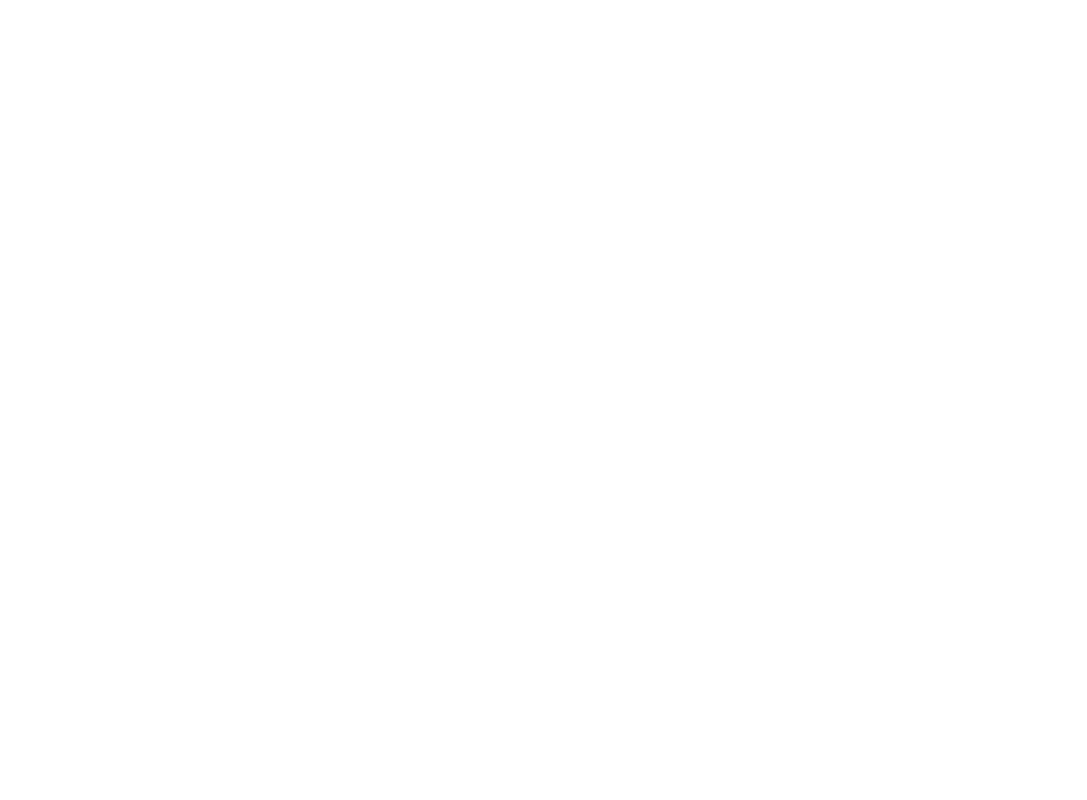
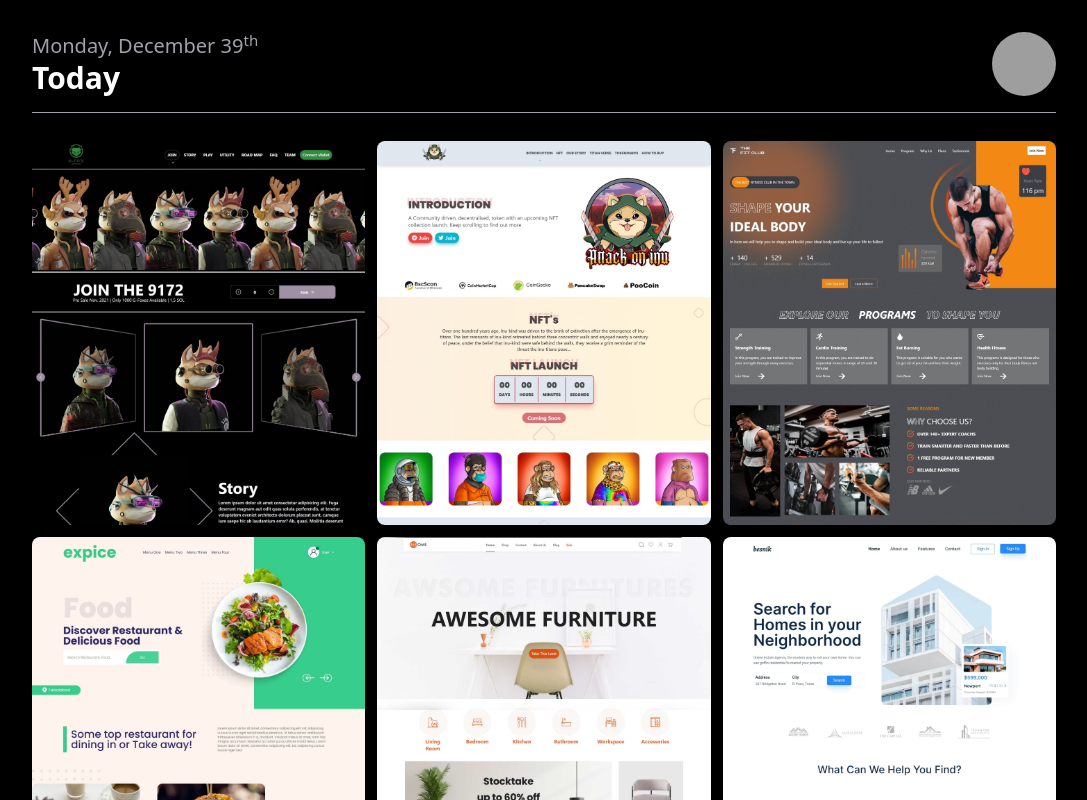
Before and after one commit to Danishsjjd/framer-motion-animations, a React (Vite) app: page /cards/1 in a window 1280 px wide. Before the commit this address had no page. Shown: the top 800 px of the page, without its empty margins (96-1183 px from the left). Built offline with nearby package versions, Linux system fonts and the light colour scheme; grey boxes are pictures that could not be loaded.

Commit message:
fix: card style, product page transition and introduction div

```diff
--- a/src/assets/styles/tailwind.css
+++ b/src/assets/styles/tailwind.css
@@ -3,6 +3,12 @@
 @tailwind utilities;
 
 @layer base {
+  :root {
+    --yellow: 60 100% 50%;
+    --d: 700ms;
+    --e: cubic-bezier(0.19, 1, 0.22, 1);
+  }
+
   body {
     overflow-x: hidden;
   }
--- a/src/components/PageTransition.tsx
+++ b/src/components/PageTransition.tsx
@@ -1,10 +1,13 @@
 import { useIsPresent, motion } from "framer-motion";
 
-const PageTransition = () => {
+const PageTransition = ({ previousPath }: { previousPath?: string }) => {
   const isPresent = useIsPresent();
+
+  const initial = previousPath === "/product" ? false : { scaleX: 1 };
+
   return (
     <motion.div
-      initial={{ scaleX: 1 }}
+      initial={initial}
       animate={{ scaleX: 0, transition: { duration: 0.5, ease: "circOut" } }}
       exit={{
         scaleX: 1,
--- a/src/components/PresenceState.tsx
+++ b/src/components/PresenceState.tsx
@@ -3,10 +3,8 @@ import {
   AnimatePresence,
   useMotionValue,
   useTransform,
-  animate,
-  useAnimation,
 } from "framer-motion";
-import { useEffect, useState } from "react";
+import { useState } from "react";
 
 const buttonVariants = {
   active: {
@@ -22,7 +20,6 @@ const PresenceState = () => {
 
   const x = useMotionValue(0);
   const opacity = useTransform(x, [0, 200], [0, 1]);
-  const controls = useAnimation();
 
   return (
     <>
@@ -31,45 +28,24 @@ const PresenceState = () => {
         variants={buttonVariants}
         whileHover={"hover"}
         whileTap={"active"}
-        onClick={() => {
-          setIsVisible((pre) => !pre);
-          if (isVisible) {
-            // animate(x, 200, {
-            //   type: "spring",
-            //   stiffness: 2000,
-            // });
-            controls.start({
-              x: 200,
-              backgroundColor: "#f00",
-            });
-          } else {
-            // animate(x, 0, {
-            //   type: "spring",
-            //   stiffness: 2000,
-            // });
-            controls.start({
-              x: 0,
-              backgroundColor: "#0f0",
-            });
-          }
-        }}
+        onClick={() => setIsVisible((pre) => !pre)}
       >
         Toggle
       </motion.button>
       <AnimatePresence>
-        {/* {isVisible && ( */}
+        {isVisible && (
           <motion.div
-          className="m-3 h-40 w-40 rounded bg-red-700"
+            className="m-3 h-40 w-40 rounded "
             initial={{ x: 0 }}
-          // animate={{
-          //   x: 200,
-          // }}
-          animate={controls}
+            animate={{
+              x: 200,
+              background: "red",
+            }}
             exit={{ x: 0 }}
             style={{ x, opacity }}
             transition={{ default: { duration: 1 }, layout: { duration: 2 } }}
           />
-        {/* )} */}
+        )}
       </AnimatePresence>
     </>
   );
--- a/src/components/Range.tsx
+++ b/src/components/Range.tsx
@@ -2,7 +2,6 @@ import { MotionValue, animate } from "framer-motion";
 import { ChangeEventHandler, ReactNode, useState } from "react";
 
 type RangeProps = {
-  // setRange: Dispatch<SetStateAction<number>>;
   children: ReactNode;
   range: MotionValue;
   animate: string;
@@ -23,14 +22,15 @@ function Range({ children, range, animate: animateThisProperty }: RangeProps) {
   };
 
   return (
-    <label className=" flex items-center justify-center bg-red-200">
-      <span>{children}</span>
+    <label className="flex items-center justify-center bg-red-200">
+      <span className="block w-20 text-center">{children}</span>
 
       <input
         type="range"
         className="h-6 w-full"
         onChange={onChangeHandler}
         value={localRange}
+        min={-100}
       />
     </label>
   );
--- /dev/null
+++ b/src/hooks/usePrevious.ts
@@ -0,0 +1,13 @@
+import { useRef } from "react";
+
+export default function usePrevious(value: any) {
+  const currentRef = useRef(value);
+  const previousRef = useRef();
+
+  if (currentRef.current !== value) {
+    previousRef.current = currentRef.current;
+    currentRef.current = value;
+  }
+
+  return previousRef.current;
+}
--- /dev/null
+++ b/src/pages/Card.tsx
@@ -0,0 +1,23 @@
+import { motion } from "framer-motion";
+
+import { Card } from "../constants/card";
+
+interface Props extends Card {
+  isSelected: boolean;
+}
+
+function SingleCard({ description, img, title, isSelected }: Props) {
+  return (
+    <motion.li
+      className={`relative h-96 overflow-hidden rounded-lg outline outline-2 outline-white/0 transition-all duration-300 before:bg-[image:var(--image-url)] focus-within:outline-offset-2 focus-within:outline-gray-300 hover:outline-offset-2 hover:outline-gray-300`}
+    >
+      <img
+        src={img}
+        alt="Project's"
+        className="h-full w-full bg-top object-cover object-top"
+      />
+    </motion.li>
+  );
+}
+
+export default SingleCard;
--- a/src/pages/Cards.tsx
+++ b/src/pages/Cards.tsx
@@ -1,9 +1,40 @@
+import { useParams } from "react-router-dom";
+
 import PageTransition from "../components/PageTransition";
+import { cards } from "../constants/card";
+import SingleCard from "./Card";
 
 const Cards = () => {
+  const params = useParams();
+
   return (
-    <div>
-      Cards
+    <div className="min-h-screen min-w-[100vw] bg-black text-white">
+      <header className="mx-auto  flex max-w-5xl items-center justify-between border-b border-b-zinc-400 pt-8 pb-4">
+        <div>
+          <p className="text-xl font-medium text-zinc-400">
+            Monday, December 39<sup>th</sup>
+          </p>
+          <h3 className="text-3xl font-bold">Today</h3>
+        </div>
+        <div>
+          <img
+            src="http://source.unsplash.com/random"
+            alt="random image"
+            className="h-16 w-16 rounded-full object-cover"
+          />
+        </div>
+      </header>
+      <ul className="mx-auto grid max-w-5xl grid-cols-3 gap-3 py-7">
+        {cards.map((card) => {
+          return (
+            <SingleCard
+              {...card}
+              key={card.id}
+              isSelected={params.id === card.id}
+            />
+          );
+        })}
+      </ul>
       <PageTransition />
     </div>
   );
--- a/src/pages/Home.tsx
+++ b/src/pages/Home.tsx
@@ -1,4 +1,4 @@
-import { motion, useIsPresent } from "framer-motion";
+import { motion } from "framer-motion";
 import { useState } from "react";
 import { Link } from "react-router-dom";
 
@@ -11,9 +11,8 @@ import MainPage from "../sections/MainPage";
 import Overview from "../sections/Overview";
 import Scroll from "../sections/Scroll";
 
-const Home = () => {
+const Home = ({ previousPath }: { previousPath: string | undefined }) => {
   const [isChecked, setIsChecked] = useState(false);
-  const present = useIsPresent();
   return (
     <motion.div exit={{}}>
       <Header />
@@ -27,7 +26,7 @@ const Home = () => {
           Examples
         </h1>
         <Checkbox isChecked={isChecked} setIsChecked={setIsChecked} />
-        <PageTransition />
+        <PageTransition previousPath={previousPath} />
         <Link to={"/transition"} className="link text-3xl">
           transition
         </Link>
--- a/src/pages/Router.tsx
+++ b/src/pages/Router.tsx
@@ -1,5 +1,6 @@
 import { AnimatePresence } from "framer-motion";
 import { Route, Routes, useLocation } from "react-router-dom";
+import usePrevious from "../hooks/usePrevious";
 
 import Cards from "./Cards";
 import Home from "./Home";
@@ -9,18 +10,23 @@ import Transition from "./Transition";
 const Router = () => {
   const location = useLocation();
 
-  const pathname =
-    location.pathname === "/" || location.pathname === "/product"
-      ? "default"
-      : location.pathname;
+  let pathname;
+  if (location.pathname === "/" || location.pathname === "/product")
+    pathname = "default";
+  else pathname = location.pathname;
+
+  const preserveState = usePrevious(location.pathname);
+
+  console.log(preserveState);
 
   return (
     <AnimatePresence mode="wait" initial={false}>
       <Routes location={location} key={pathname}>
-        <Route path="/" element={<Home />} />
+        <Route path="/" element={<Home previousPath={preserveState} />} />
         <Route path="/product" element={<Product />} />
         <Route path="/transition" element={<Transition />} />
         <Route path="/cards" element={<Cards />} />
+        <Route path="/cards/:id" element={<Cards />} />
       </Routes>
     </AnimatePresence>
   );
--- a/src/sections/Introduction.tsx
+++ b/src/sections/Introduction.tsx
@@ -1,10 +1,10 @@
-import { animate, motion, useMotionValue } from "framer-motion";
+import { motion, useMotionValue } from "framer-motion";
 import Range from "../components/Range";
 
 const variants = {
   whileTap: { scale: 0.8, rotate: -90, borderRadius: "100%" },
-  whileHover: { scale: 1.2, rotate: 90 },
   whileDrag: { rotate: 0 },
+  whileHover: { scale: 1.2 },
 };
 
 const Introduction = () => {
@@ -35,14 +35,10 @@ const Introduction = () => {
           className="relative grid h-52 w-52 place-items-center rounded-xl bg-neutral-200 text-xl shadow-2xl"
           variants={variants}
           whileTap="whileTap"
-          // whileHover="whileHover"
+          whileHover={"whileHover"}
           style={{ x, y, rotate }}
           drag={true}
           dragConstraints={{ top: 0, left: 0, right: 0, bottom: 0 }}
-          onDrag={(event, info) => {
-            console.log("top", event.view?.top);
-            console.log("info.point", info.point);
-          }}
         >
           Text
         </motion.div>
--- a/src/sections/Overview.tsx
+++ b/src/sections/Overview.tsx
@@ -4,7 +4,9 @@ import PresenceState from "../components/PresenceState";
 const Overview = () => {
   return (
     <>
-      <h3 className="text-center text-4xl font-bold">Overview</h3>
+      <h3 className="text-center text-4xl font-bold">
+        Overview (Preserve State)
+      </h3>
       <PresenceState />
       <Menu />
     </>
```
Also changed, not shown: src/constants/card.tsx (+8 -10 lines). Lines whose indentation alone changed are shown as unchanged.
